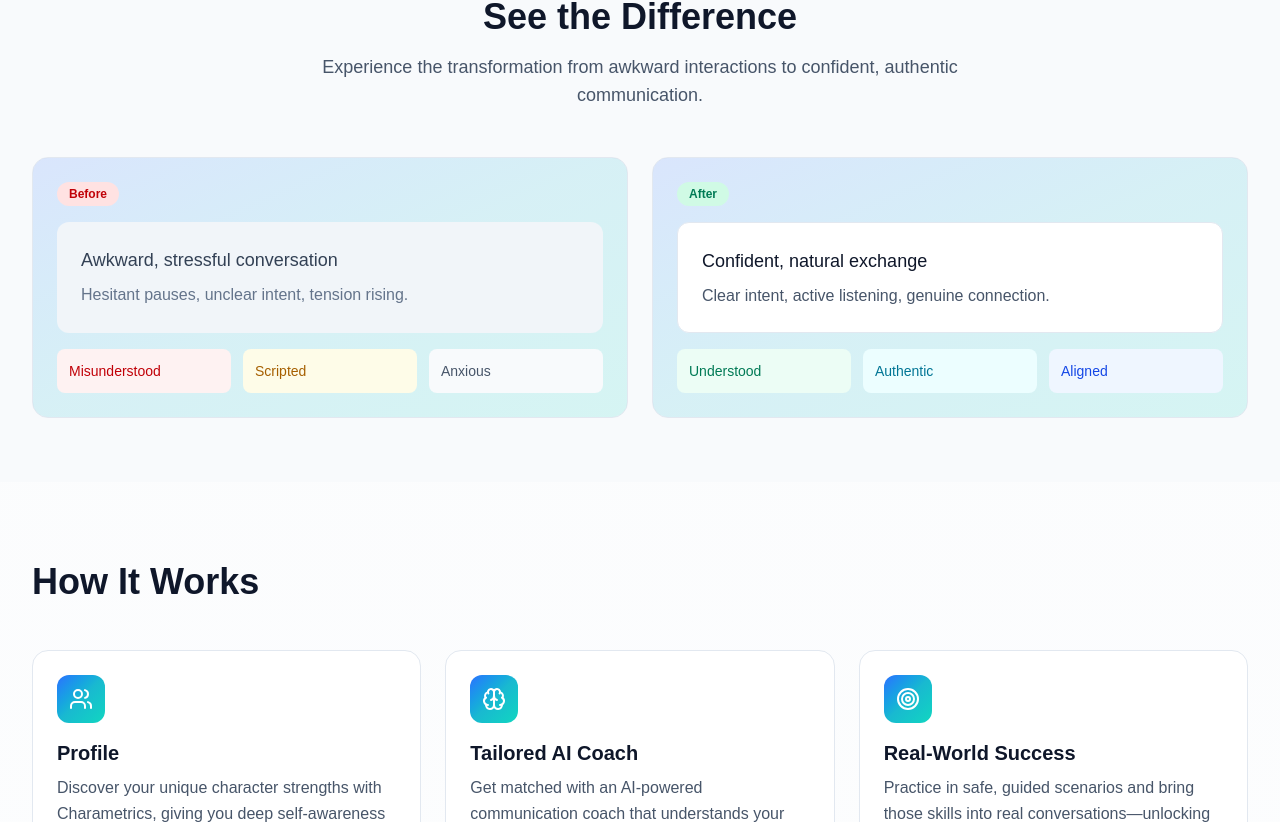
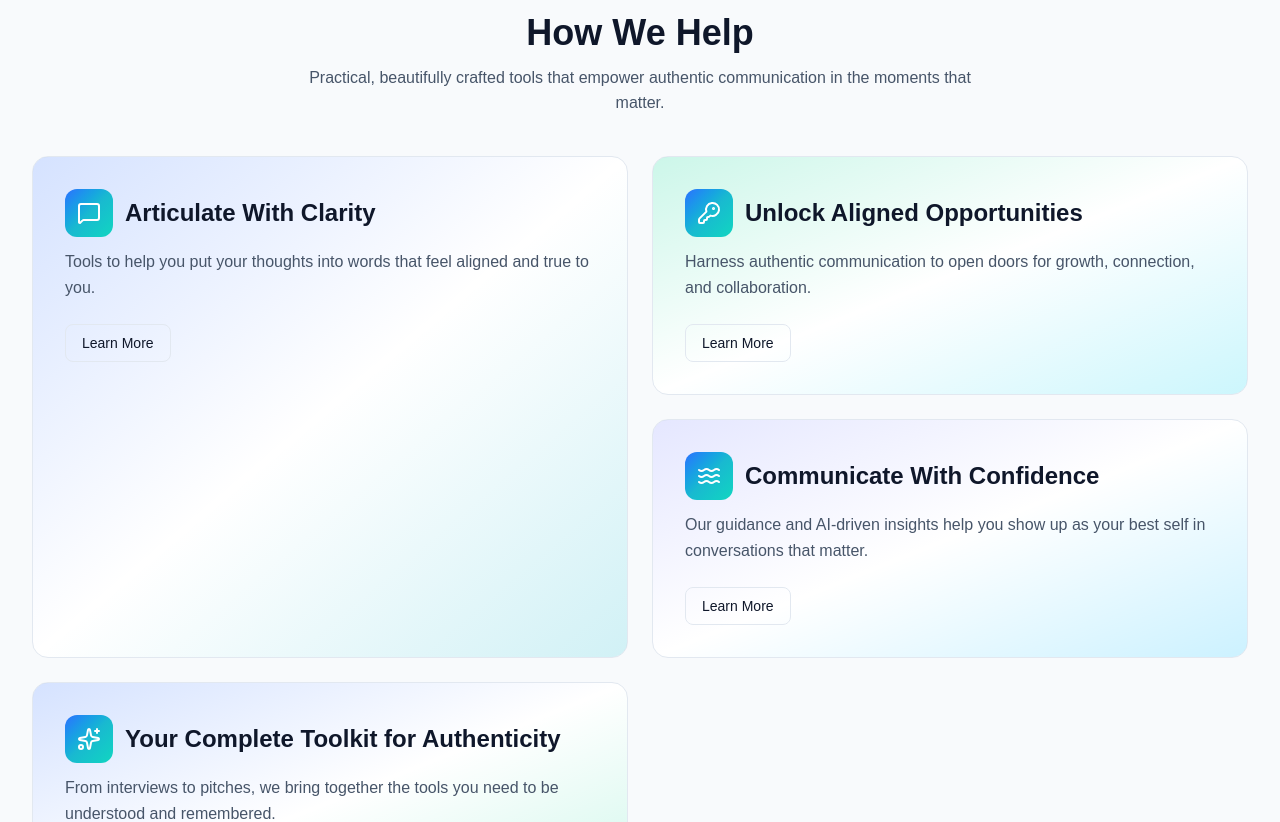
Before and after one commit to omthentic/site, a Next.js app: page / in a window 1280 px wide. Shown: the part 1398-2220 px from the top of the page. Built offline with nearby package versions, Linux system fonts and the light colour scheme; a web font is replaced by a local one.

Commit message:
grid on the home page

```diff
--- /dev/null
+++ b/src/app/components/FeatureGridOmthentic.tsx
@@ -0,0 +1,109 @@
+'use client';
+
+import React from 'react';
+import { motion } from 'framer-motion';
+import { MessageSquare, Waves, KeyRound, Sparkles } from 'lucide-react';
+
+type FeatureCard = {
+  title: string;
+  description: string;
+  icon: React.ElementType;
+  accentFrom: string;
+  accentTo: string;
+};
+
+const items: FeatureCard[] = [
+  {
+    title: 'Articulate With Clarity',
+    description:
+      'Tools to help you put your thoughts into words that feel aligned and true to you.',
+    icon: MessageSquare,
+    accentFrom: 'from-[#2D6FFF]/20',
+    accentTo: 'to-[#19B9D0]/20',
+  },
+  {
+    title: 'Unlock Aligned Opportunities',
+    description:
+      'Harness authentic communication to open doors for growth, connection, and collaboration.',
+    icon: KeyRound,
+    accentFrom: 'from-emerald-400/20',
+    accentTo: 'to-cyan-400/20',
+  },
+  {
+    title: 'Communicate With Confidence',
+    description:
+      'Our guidance and AI-driven insights help you show up as your best self in conversations that matter.',
+    icon: Waves,
+    accentFrom: 'from-indigo-400/20',
+    accentTo: 'to-sky-400/20',
+  },
+  {
+    title: 'Your Complete Toolkit for Authenticity',
+    description:
+      'From interviews to pitches, we bring together the tools you need to be understood and remembered.',
+    icon: Sparkles,
+    accentFrom: 'from-[#2D6FFF]/20',
+    accentTo: 'to-emerald-400/20',
+  },
+];
+
+export default function FeatureGridOmthentic() {
+  return (
+    <section className="py-16 sm:py-20 px-4 sm:px-6 lg:px-8 bg-gray-50 dark:bg-gray-900">
+      <div className="max-w-7xl mx-auto">
+        <div className="mb-10 text-center">
+          <h2 className="text-3xl sm:text-4xl font-bold text-gray-900 dark:text-white">How We Help</h2>
+          <p className="mt-3 text-gray-600 dark:text-gray-400 max-w-2xl mx-auto">
+            Practical, beautifully crafted tools that empower authentic communication in the moments that matter.
+          </p>
+        </div>
+
+        {/* Mosaic grid: 2x2 with asymmetric heights like the reference */}
+        <div className="grid grid-cols-1 md:grid-cols-2 gap-6">
+          {items.map((item, idx) => (
+            <motion.div
+              key={item.title}
+              initial={{ opacity: 0, y: 16 }}
+              whileInView={{ opacity: 1, y: 0 }}
+              viewport={{ once: true }}
+              transition={{ duration: 0.4, delay: idx * 0.05 }}
+              className={
+                'relative rounded-2xl border border-gray-200 dark:border-gray-800 overflow-hidden bg-white dark:bg-gray-900 ' +
+                (idx === 0 ? 'md:row-span-2' : '')
+              }
+            >
+              {/* Abstract background */}
+              <div
+                className={
+                  'absolute inset-0 pointer-events-none bg-gradient-to-br ' +
+                  item.accentFrom +
+                  ' via-transparent ' +
+                  item.accentTo
+                }
+              />
+              <div className="relative p-6 sm:p-8 flex flex-col h-full">
+                <div className="flex items-center gap-3 mb-3">
+                  <div className="w-12 h-12 rounded-xl bg-gradient-to-br from-[#2D6FFF] via-[#19B9D0] to-[#12D6C0] flex items-center justify-center">
+                    <item.icon className="w-6 h-6 text-white" />
+                  </div>
+                  <h3 className="text-xl sm:text-2xl font-semibold text-gray-900 dark:text-white">
+                    {item.title}
+                  </h3>
+                </div>
+                <p className="text-gray-600 dark:text-gray-400 max-w-prose">
+                  {item.description}
+                </p>
+
+                <div className="mt-6">
+                  <button className="px-4 py-2 text-sm font-medium rounded-lg border border-gray-200 dark:border-gray-700 text-gray-900 dark:text-white hover:bg-gray-100 dark:hover:bg-gray-800 transition">
+                    Learn More
+                  </button>
+                </div>
+              </div>
+            </motion.div>
+          ))}
+        </div>
+      </div>
+    </section>
+  );
+}
--- a/src/app/components/ModernHome.tsx
+++ b/src/app/components/ModernHome.tsx
@@ -6,6 +6,7 @@ import { motion } from 'framer-motion';
 import { ArrowRight, Check, Brain, Target, Users, Sparkles } from 'lucide-react';
 import ModernHeader from './ModernHeader';
 import ModernFooter from './ModernFooter';
+import FeatureGridOmthentic from './FeatureGridOmthentic';
 
 export default function ModernHome() {
   return (
@@ -114,6 +115,9 @@ export default function ModernHome() {
           </p>
         </div>
       </section>
+
+      {/* Feature Grid (How We Help) */}
+      <FeatureGridOmthentic />
 
       {/* Before vs After Comparison - ADDED HERE */}
       <section className="py-16 px-4 sm:px-6 lg:px-8 bg-gray-50 dark:bg-gray-900">
```
